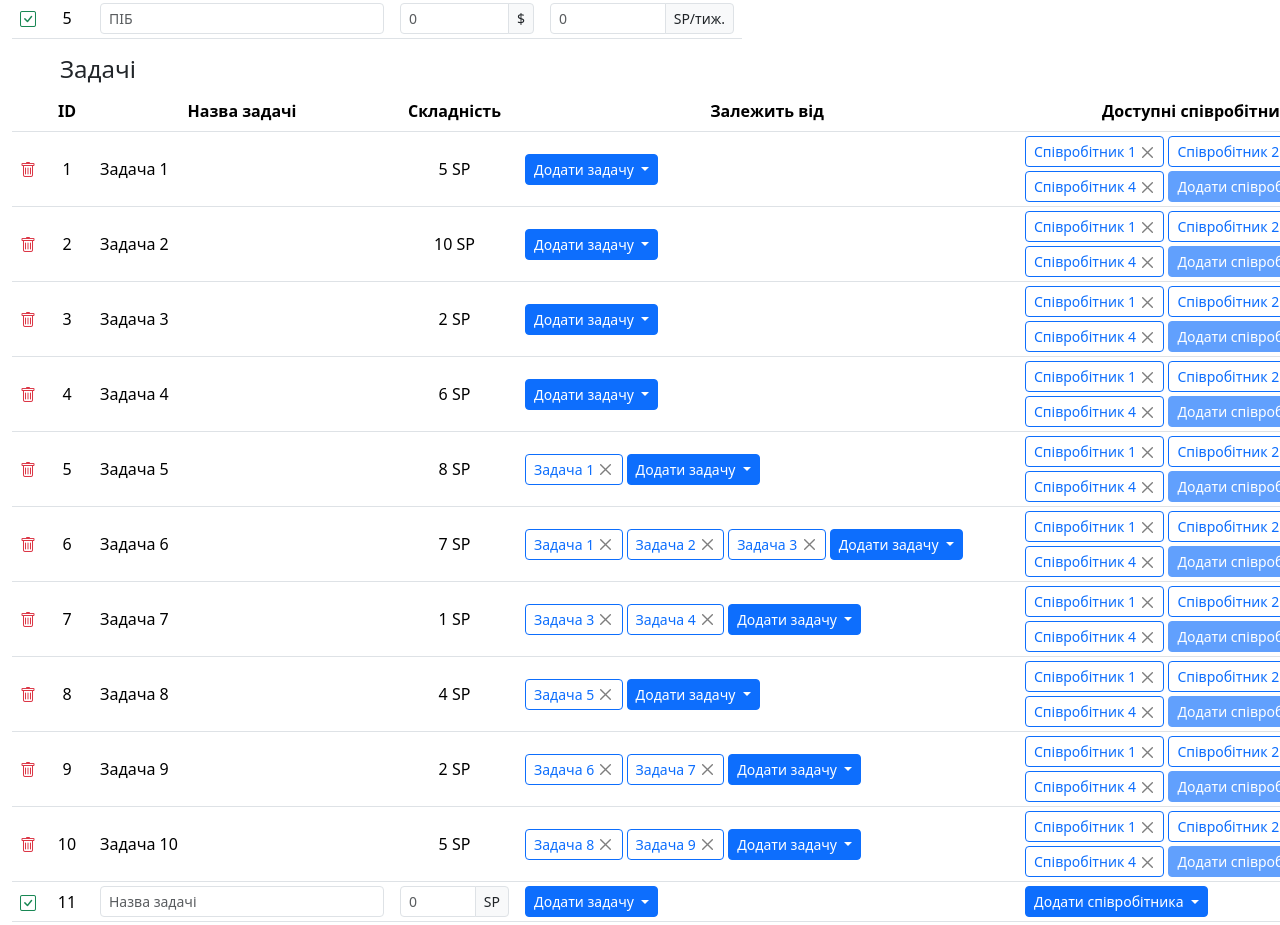
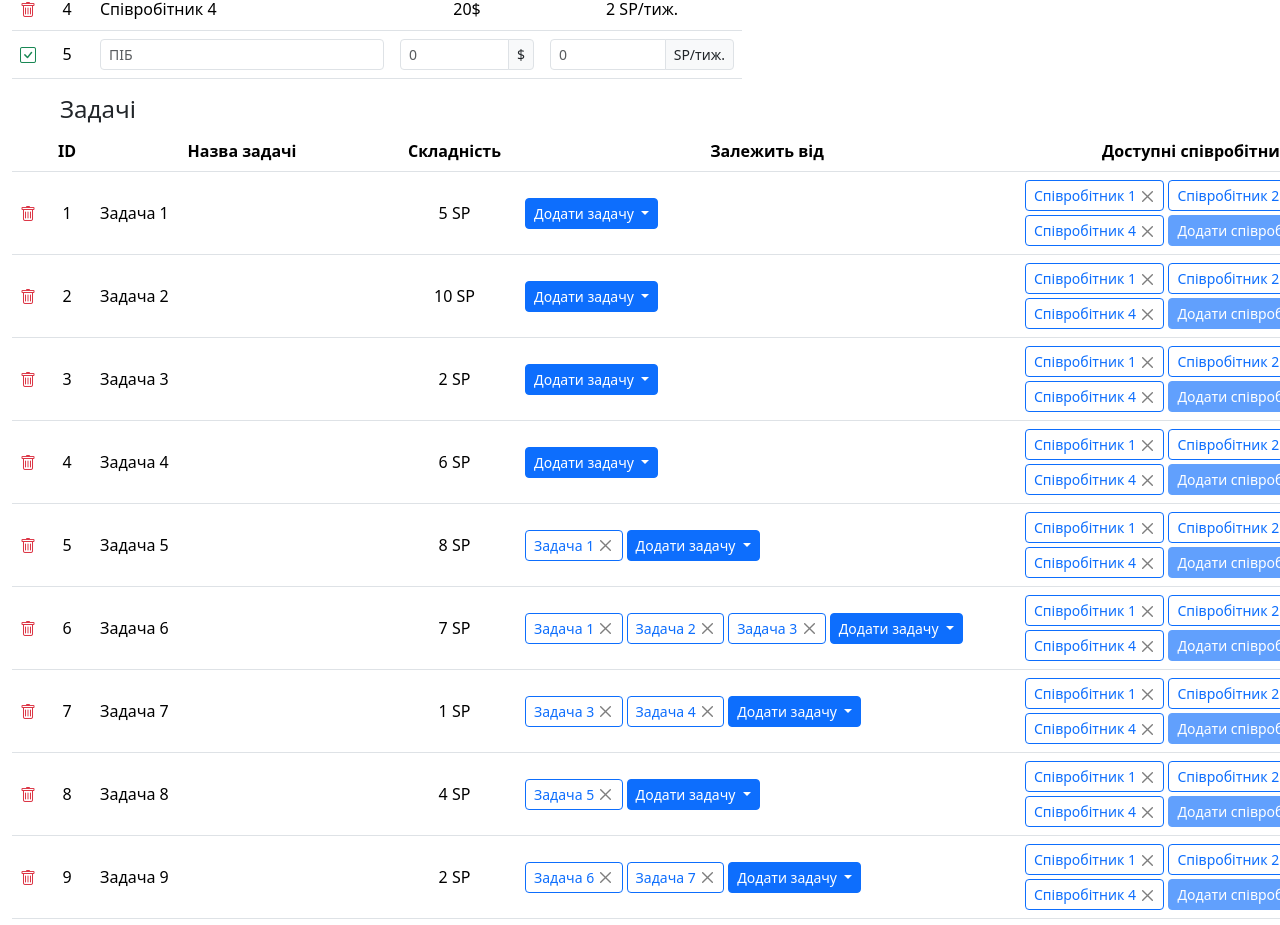
Before and after one commit to AndrryArmor/Everplanner, a Vue app in the folder Frontend/: page / in a window 1280 px wide. Shown: the part 234-1159 px from the top of the page. Built offline with nearby package versions, Linux system fonts and the light colour scheme.

Commit message:
Simplify styles

```diff
--- a/Frontend/src/App.vue
+++ b/Frontend/src/App.vue
@@ -14,8 +14,8 @@
 
 <script setup>
 import { ref, computed } from "vue";
-import Planner from "./components/Planner.vue";
-import GanttChart from "./components/GanttChart.vue";
+import Planner from "@/components/Planner.vue";
+import GanttChart from "@/components/GanttChart.vue";
 
 const Modes = {
   ShowPlanner: "ShowPlanner",
@@ -167,4 +167,38 @@ function backToPlanning() {
 }
 </script>
 
-<style scoped></style>
+<style lang="scss">
+@import "@/assets/variables.scss";
+.table {
+  td {
+    padding-top: 0.25em;
+    padding-bottom: 0.25em;
+
+    button.action {
+      border-width: 0px;
+      margin: -0.25em -0.25em -0.25em -0.25em;
+    }
+  }
+
+  .btn-close {
+    font-size: 0.75em;
+  }
+
+  .inline-item {
+    padding: 0.25rem 0.5rem;
+    border: 1px solid;
+    border-radius: 0.25rem;
+    font-size: 0.875rem;
+  }
+
+  .dropdown {
+    position: static;
+
+    .dropdown-menu {
+      height: auto;
+      max-height: 200px;
+      overflow-x: hidden;
+    }
+  }
+}
+</style>
--- /dev/null
+++ b/Frontend/src/assets/_variables.scss
@@ -0,0 +1,2 @@
+$td-action-width: 30px;
+$td-id-width: 50px;
--- a/Frontend/src/components/Planner.vue
+++ b/Frontend/src/components/Planner.vue
@@ -3,10 +3,10 @@
     <h4 class="ms-5">Співробітники</h4>
     <div class="row overflow-x-auto">
       <div class="col-auto">
-        <table class="table m-0">
+        <table class="table align-middle m-0">
           <thead>
             <tr>
-              <th v-for="header in workersTableHeaders">
+              <th v-for="header in workersTableHeaders" class="text-center align-middle">
                 {{ header }}
               </th>
             </tr>
@@ -35,10 +35,10 @@
     <h4 class="ms-5">Задачі</h4>
     <div class="row overflow-x-auto">
       <div class="col-auto">
-        <table class="table m-0">
+        <table class="table align-middle m-0">
           <thead>
             <tr>
-              <th v-for="header in tasksTableHeaders">
+              <th v-for="header in tasksTableHeaders" class="text-center align-middle">
                 {{ header }}
               </th>
             </tr>
@@ -72,14 +72,18 @@
   <div class="container-fluid my-3 actions">
     <div class="row gy-3">
       <div class="col-lg-auto">
-        <button type="button" class="btn btn-lg btn-primary" @click="planProjectForMinimalTime">
+        <button
+          type="button"
+          class="btn btn-lg btn-primary w-100"
+          @click="planProjectForMinimalTime"
+        >
           Cпланувати проєкт за мінімальний час
         </button>
       </div>
       <div class="col-lg-auto">
         <button
           type="button"
-          class="btn btn-lg btn-primary"
+          class="btn btn-lg btn-primary w-100"
           @click="planProjectForMinimalWorkersCount"
         >
           Cпланувати проєкт за мінімальну кількість співробітників
@@ -91,10 +95,10 @@
 
 <script setup>
 import { ref, computed, watchEffect } from "vue";
-import PlannerWorker from "./PlannerWorker.vue";
-import PlannerNewWorker from "./PlannerNewWorker.vue";
-import PlannerTask from "./PlannerTask.vue";
-import PlannerNewTask from "./PlannerNewTask.vue";
+import PlannerWorker from "@/components/PlannerWorker.vue";
+import PlannerNewWorker from "@/components/PlannerNewWorker.vue";
+import PlannerTask from "@/components/PlannerTask.vue";
+import PlannerNewTask from "@/components/PlannerNewTask.vue";
 
 const emit = defineEmits([
   "back-to-projects",
@@ -301,47 +305,8 @@ function planProjectForMinimalWorkersCount() {
 </script>
 
 <style scoped lang="scss">
-.table {
-  vertical-align: middle;
+@import "@/assets/_variables.scss";
 
-  th {
-    text-align: center;
-  }
-
-  :deep(td) {
-    padding-top: 0.25em;
-    padding-bottom: 0.25em;
-
-    button.action {
-      border-width: 0px;
-      margin: -0.25em -0.25em -0.25em -0.25em;
-    }
-  }
-
-  :deep(.btn-close) {
-    font-size: 0.75em;
-  }
-
-  :deep(.inline-item) {
-    padding: 0.25rem 0.5rem;
-    border: 1px solid;
-    border-radius: 0.25rem;
-    font-size: 0.875rem;
-  }
-
-  :deep(.dropdown) {
-    position: static;
-
-    .dropdown-menu {
-      height: auto;
-      max-height: 200px;
-      overflow-x: hidden;
-    }
-  }
-}
-
-$td-trashbin-width: 30px;
-$td-id-width: 50px;
 $td-badges-width: 500px;
 $td-worker-name-width: 300px;
 $td-salary-width: 150px;
@@ -352,9 +317,9 @@ $td-complexity-width: 125px;
 .workers .table {
   th:nth-child(1),
   :deep(td:nth-child(1)) {
-    width: $td-trashbin-width;
-    min-width: $td-trashbin-width;
-    max-width: $td-trashbin-width;
+    width: $td-action-width;
+    min-width: $td-action-width;
+    max-width: $td-action-width;
     text-align: center;
   }
 
@@ -393,9 +358,9 @@ $td-complexity-width: 125px;
 .tasks .table {
   th:nth-child(1),
   :deep(td:nth-child(1)) {
-    width: $td-trashbin-width;
-    min-width: $td-trashbin-width;
-    max-width: $td-trashbin-width;
+    width: $td-action-width;
+    min-width: $td-action-width;
+    max-width: $td-action-width;
     text-align: center;
   }
 
@@ -436,8 +401,4 @@ $td-complexity-width: 125px;
     max-width: $td-badges-width;
   }
 }
-
-.actions button {
-  width: 100%;
-}
 </style>
```
